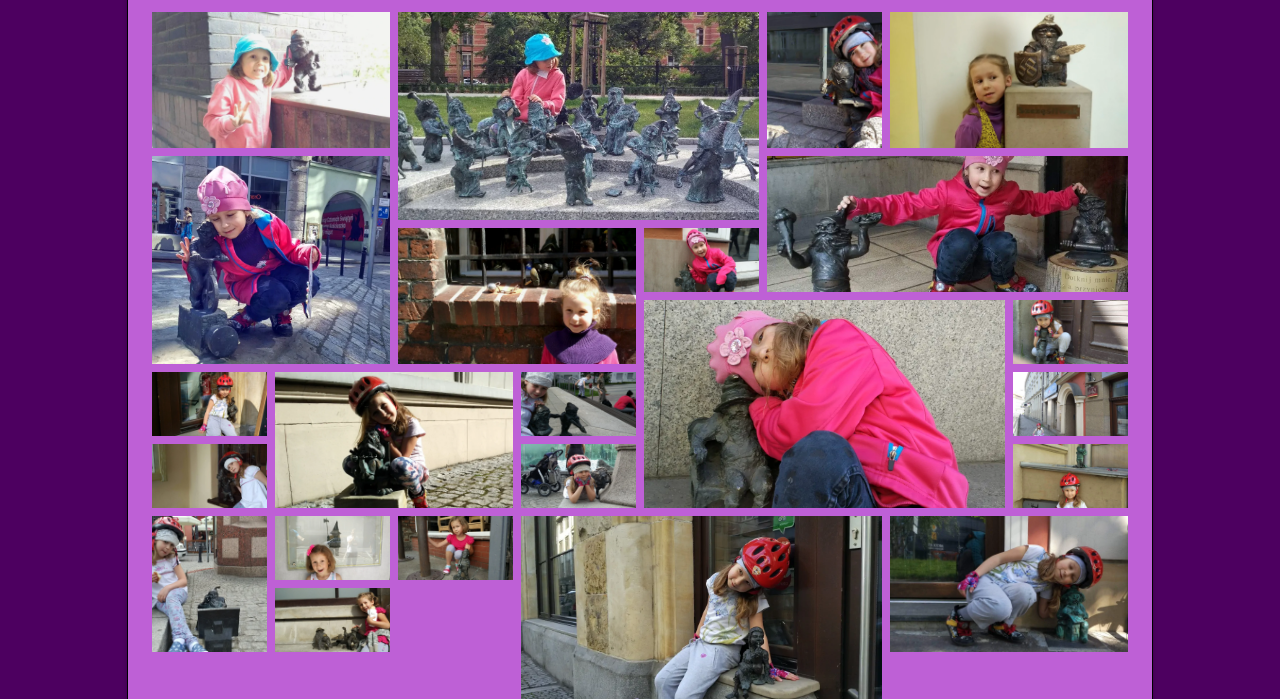
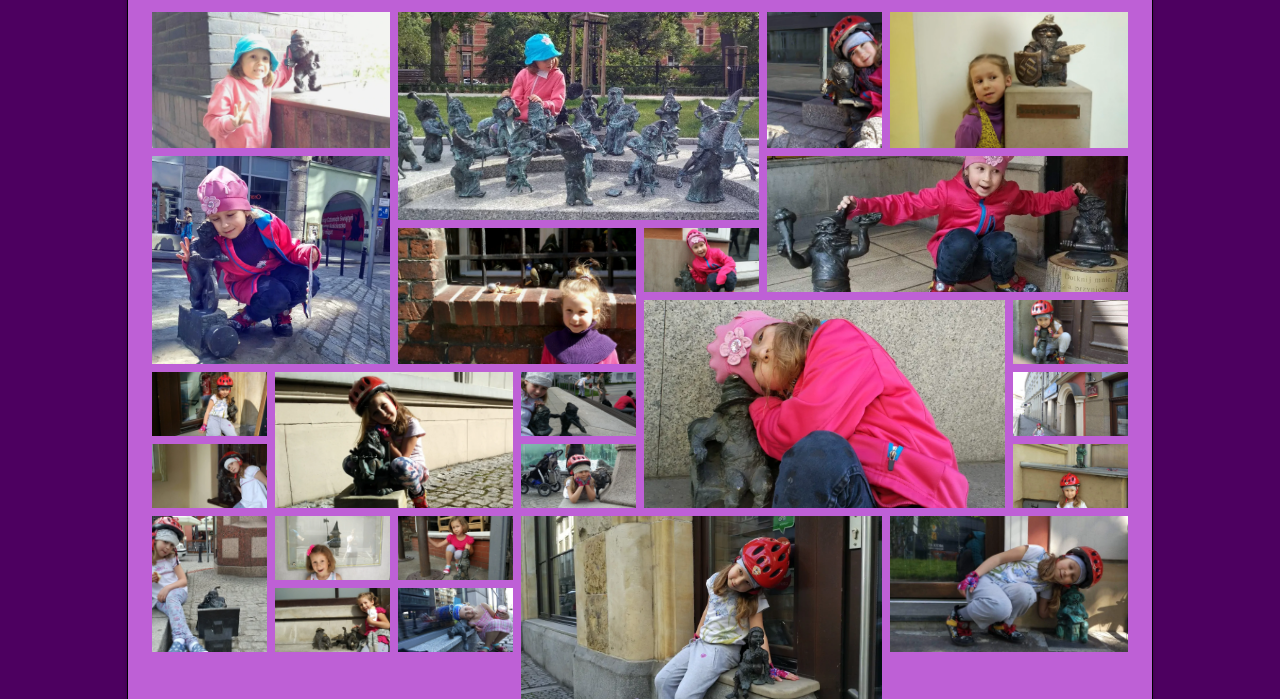
Before and after one commit to KrzysztofNyrek/JagodaWebPage, a website: page subpage/krasnale.html in a window 1280 px wide. Shown: the part 101-800 px from the top of the page. Drawn offline with nearby package versions, Linux system fonts and the light colour scheme; files that its build step writes are made by us from their sources.

Commit message:
Added 25's photo to gallery

```diff
--- a/sass/_gallery.scss
+++ b/sass/_gallery.scss
@@ -127,6 +127,11 @@
       grid-column: 2 / span 3;
       @include img_click;
     }
+    &--25 {
+      grid-row: 9 / span 1;
+      grid-column: 3 / span 1;
+      @include img_click;
+    }
   }
   &__img{
     width:100%;
--- a/subpage/krasnale.html
+++ b/subpage/krasnale.html
@@ -64,6 +64,7 @@
         <figure class="gallery__item gallery__item--22"><img src="../img/krasnale/krasnal_22.webp" alt="Jagoda z dwudziestym drugim krasnalem." class="gallery__img"></figure>
         <figure class="gallery__item gallery__item--23"><img src="../img/krasnale/krasnal_23.webp" alt="Jagoda z dwudziestym trzecim krasnalem." class="gallery__img"></figure>
         <figure class="gallery__item gallery__item--24"><img src="../img/krasnale/krasnal_24.webp" alt="Jagoda z dwudziestym czwartym krasnalem." class="gallery__img"></figure>
+        <figure class="gallery__item gallery__item--25"><img src="../img/krasnale/krasnal_25.webp" alt="Jagoda z dwudziestym piątym krasnalem." class="gallery__img"></figure>
       </section>
       <footer class="footer"><img src="../img/favicon_adnotio.png" alt="Logo Adnotio." class="adnotio__img"><p class="footer__text">&#64; Adnotio</p></footer>
     </div>
```
Also changed, not shown: img/krasnale/krasnal_25.webp (added).
